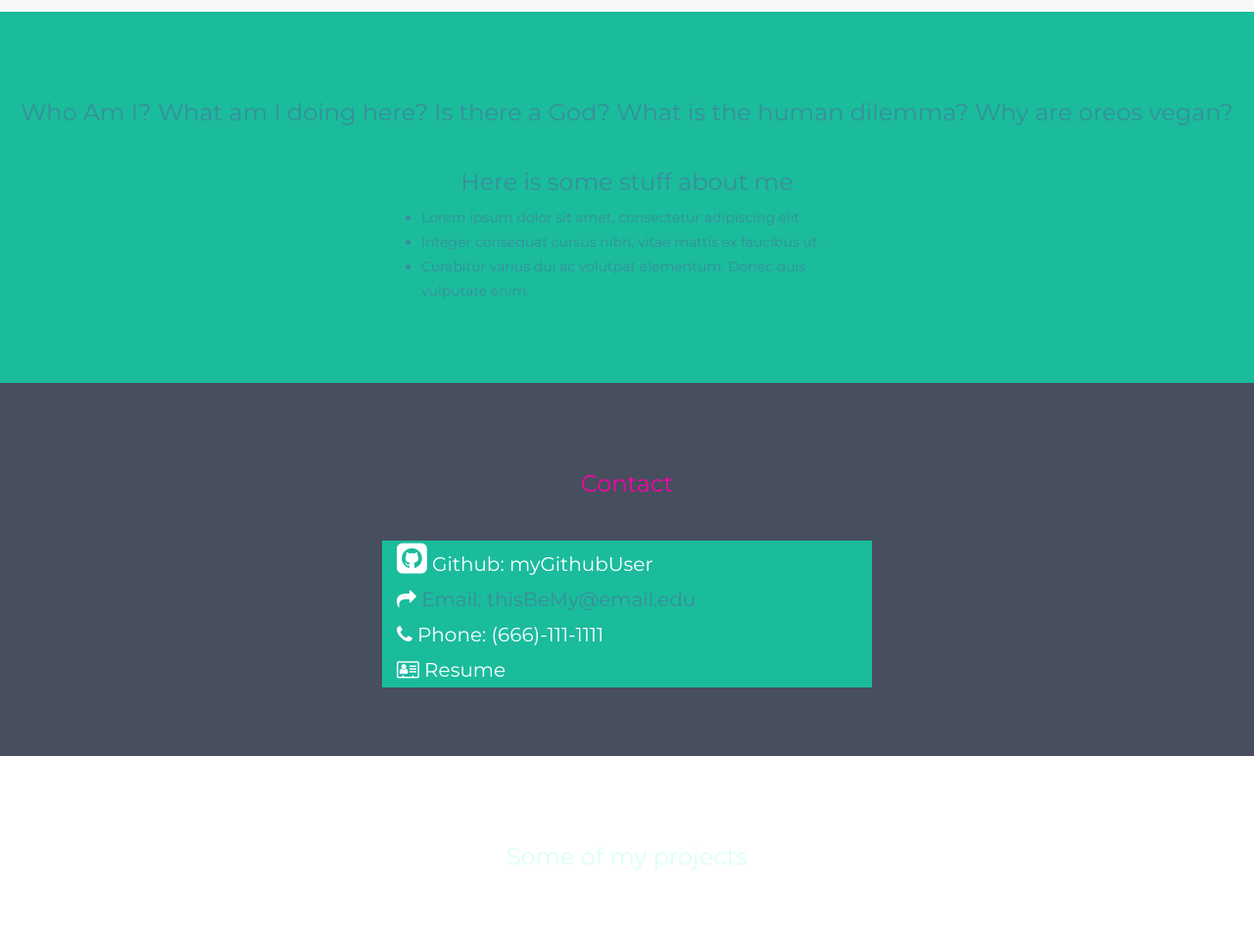
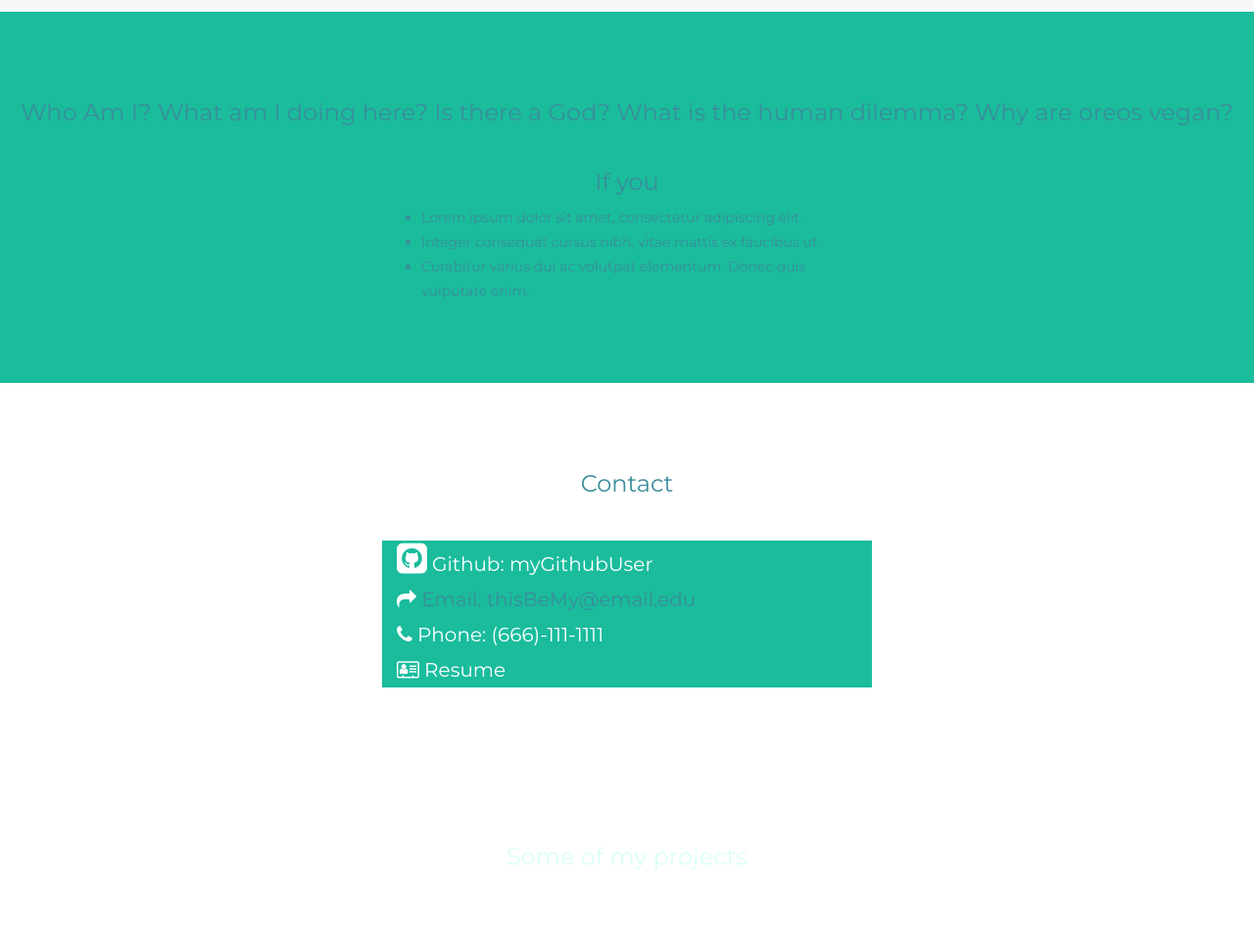
Before and after one commit to armins88/icyvapelizardking.github.io, a plain HTML site: page index.html in a window 1280 px wide. Shown: the part 118-1084 px from the top of the page at 98% size. Drawn offline with nearby package versions, Linux system fonts and the light colour scheme.

Commit message:
Update index.html

```diff
--- a/index.html
+++ b/index.html
@@ -17,7 +17,7 @@
   body {
       font: 20px Montserrat, sans-serif;
       line-height: 1.8;
-      color: #f5f6f7;
+      color: #3b8d9b;
   }
   p {font-size: 16px;}
   .margin {margin-bottom: 45px;}
@@ -84,7 +84,7 @@
 <!-- First Container -->
 <div class="container-fluid bg-1 text-center">
   <h3 class="margin">Who Am I? What am I doing here? Is there a God? What is the human dilemma? Why are oreos vegan?</h3>
-  <h3>Here is some stuff about me</h3>
+  <h3>If you</h3>
   <div style="width:500px;margin:0 auto;text-align:left;">
   <p >
 
@@ -98,7 +98,12 @@
 </div>
 
 <!-- Second Container -->
-<div class="container-fluid bg-2 text-center">
+<div class="container-fluid
+
+
+
+
+            -2 text-center">
   <h3 class="margin">Contact</h3>
 
   <div class="bg-1" style="width:40% ;height:70%; margin:0 auto;text-align:left;padding-left:5px;">
```
